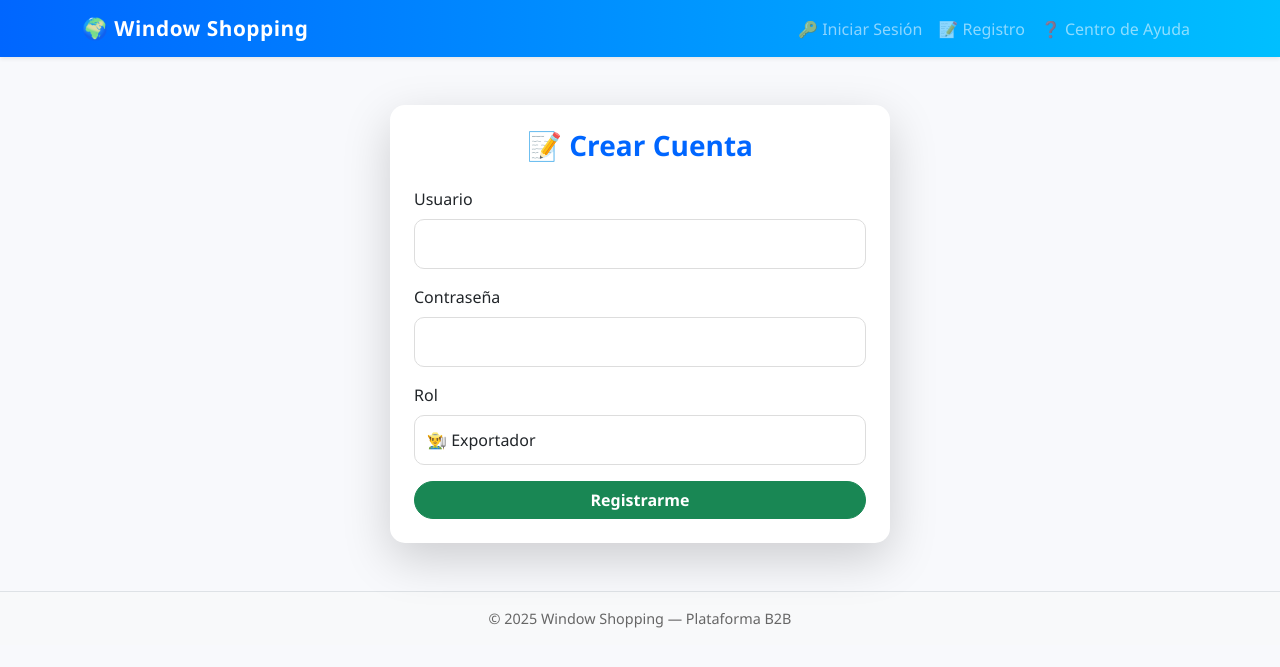
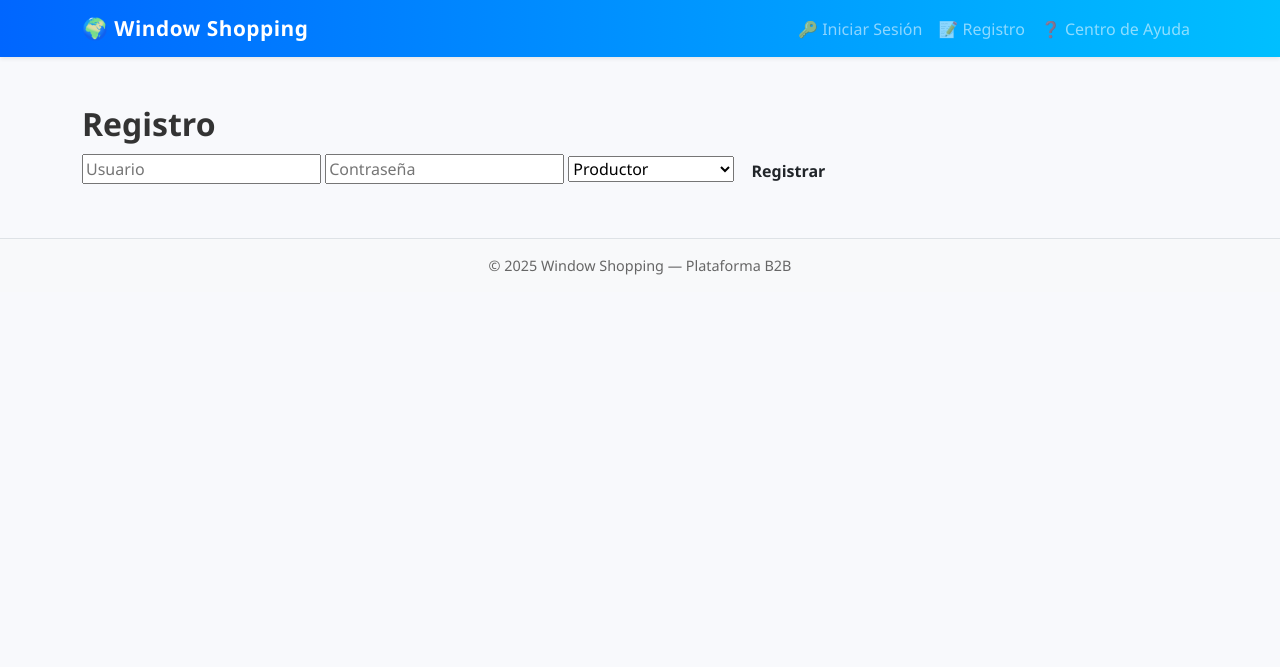
Before and after one commit to crhistopher09ponce04-art/Window-Shopping, a Flask app: page /register in a window 1280 px wide. Shown: the top 667 px of the page. Run offline with Flask 3, Linux system fonts and the light colour scheme.

Commit message:
Update register.html

```diff
--- a/templates/register.html
+++ b/templates/register.html
@@ -1,27 +1,20 @@
 {% extends "base.html" %}
 {% block content %}
-<div class="d-flex justify-content-center">
-    <div class="card shadow-lg p-4" style="max-width: 500px; width: 100%;">
-        <h3 class="text-center mb-4">📝 Crear Cuenta</h3>
-        <form method="post">
-            <div class="mb-3">
-                <label for="username" class="form-label">Usuario</label>
-                <input type="text" class="form-control" id="username" name="username" required>
-            </div>
-            <div class="mb-3">
-                <label for="password" class="form-label">Contraseña</label>
-                <input type="password" class="form-control" id="password" name="password" required>
-            </div>
-            <div class="mb-3">
-                <label for="role" class="form-label">Rol</label>
-                <select class="form-control" id="role" name="role" required>
-                    <option value="exportador">👨‍🌾 Exportador</option>
-                    <option value="importador">🛒 Importador</option>
-                    <option value="servicio">⚙️ Servicio</option>
-                </select>
-            </div>
-            <button type="submit" class="btn btn-success w-100">Registrarme</button>
-        </form>
-    </div>
-</div>
+<h2>{{ t("Registro", "Register") }}</h2>
+<form method="post">
+    <input type="text" name="username" placeholder="Usuario" required>
+    <input type="password" name="password" placeholder="Contraseña" required>
+    <select name="rol" required>
+        <option value="Productor">Productor</option>
+        <option value="Planta">Planta</option>
+        <option value="Packing">Packing</option>
+        <option value="Frigorífico">Frigorífico</option>
+        <option value="Exportador">Exportador</option>
+        <option value="Cliente extranjero">Cliente extranjero</option>
+        <option value="Transporte">Transporte</option>
+        <option value="Agencia de aduana">Agencia de aduana</option>
+        <option value="Extraportuario">Extraportuario</option>
+    </select>
+    <button type="submit" class="btn">{{ t("Registrar", "Register") }}</button>
+</form>
 {% endblock %}
```
